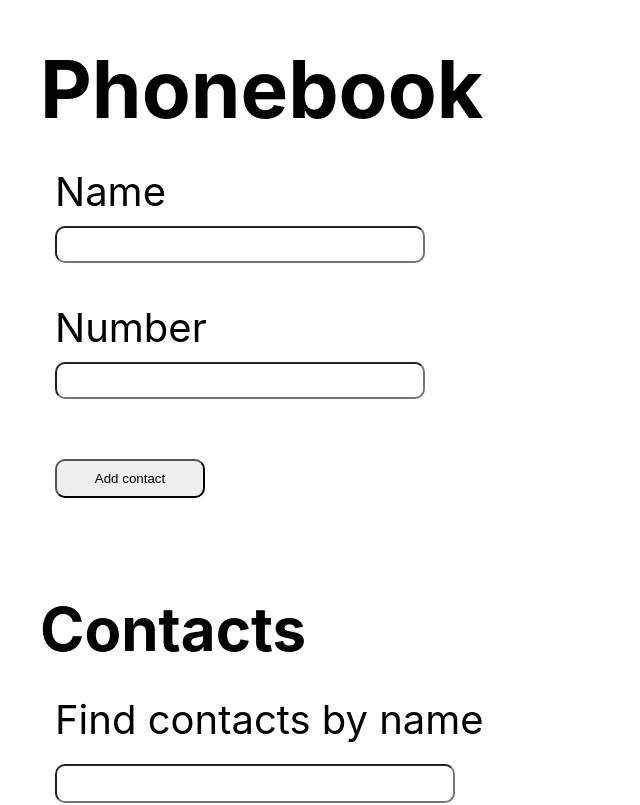
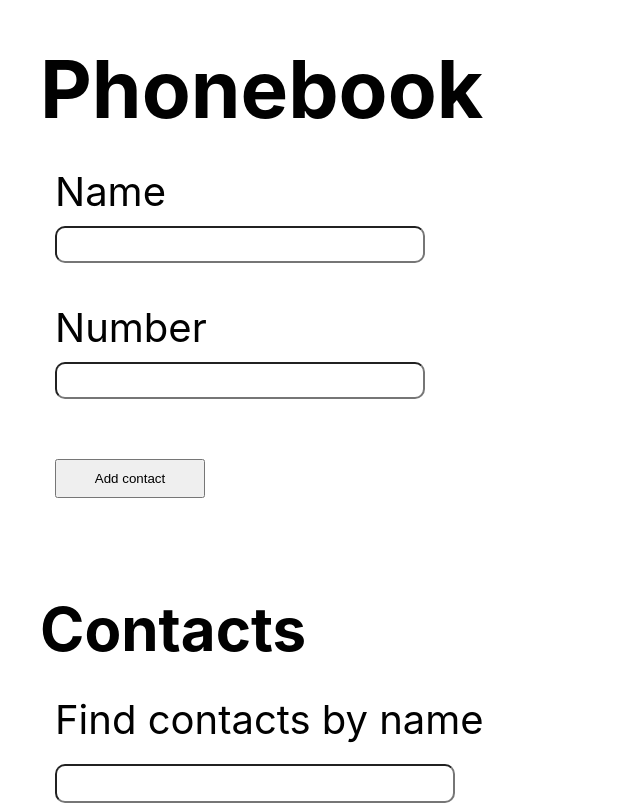
Before and after one commit to Volodymyr-Mospan/goit-react-hw-02-phonebook, a React (Create React App) app: page / in a window 1280 px wide. Shown: the top 805 px of the page, without its empty margins (0-640 px from the left). Built offline with nearby package versions, Linux system fonts and the light colour scheme.

Commit message:
small fix

```diff
--- a/src/components/Contacts/Contacts.styled.js
+++ b/src/components/Contacts/Contacts.styled.js
@@ -39,10 +39,11 @@ export const FormBtn = styled.button`
   width: 150px;
   margin-top: 20px;
   padding: 10px 25px;
-  border-radius: 10px;
+  /* border-radius: 10px; */
+  cursor: pointer;
 `;
 
-export const FilterLabel = styled.label`
+export const FilterLabel = styled(Label)`
   display: flex;
   flex-direction: column;
   gap: 20px;
@@ -76,4 +77,6 @@ export const ContactStyled = styled.li`
 export const ContactBtn = styled.button`
   margin-left: auto;
   padding: 5px 25px;
+  /* border-radius: 8px; */
+  cursor: pointer;
 `;
```
